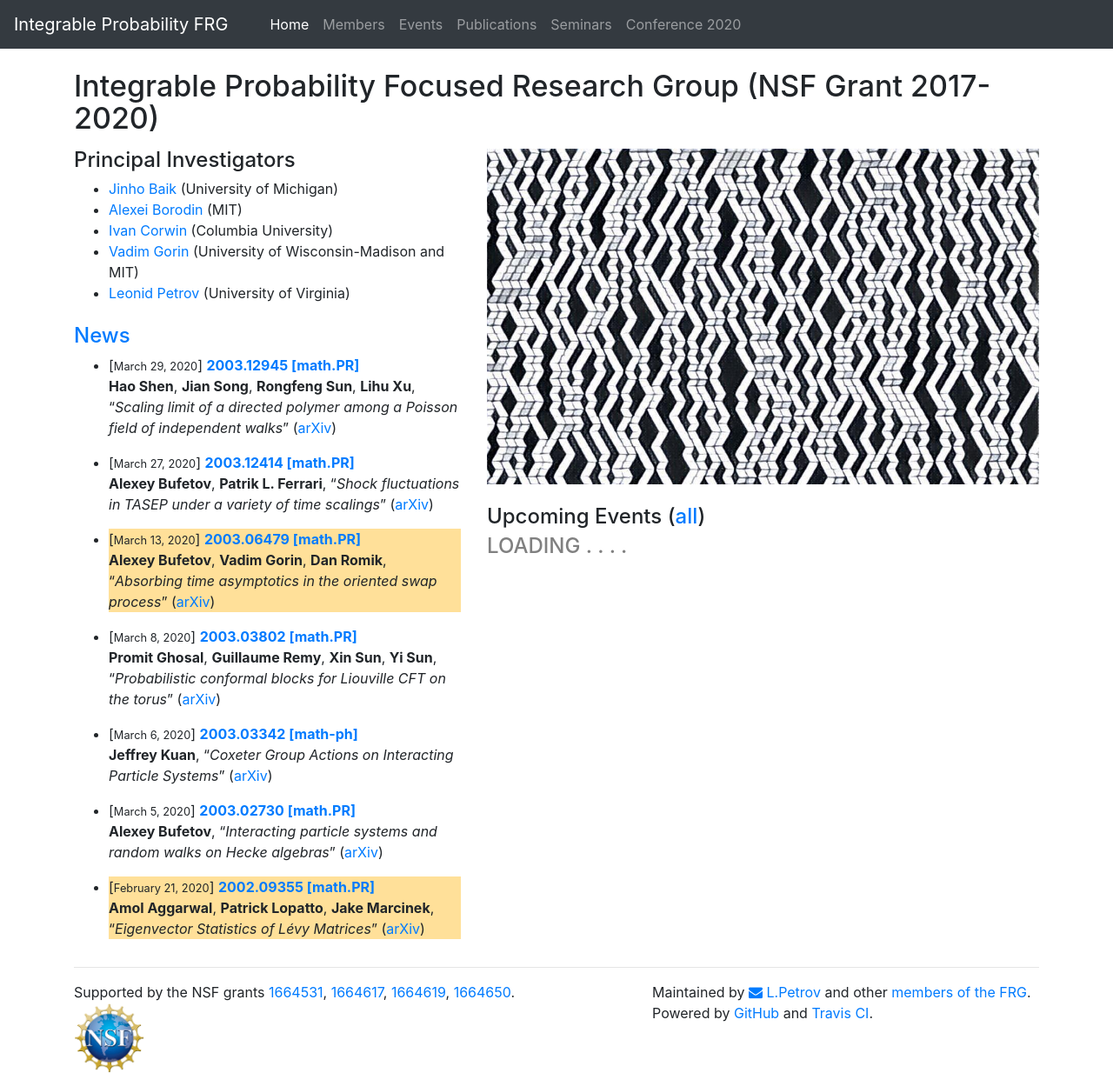
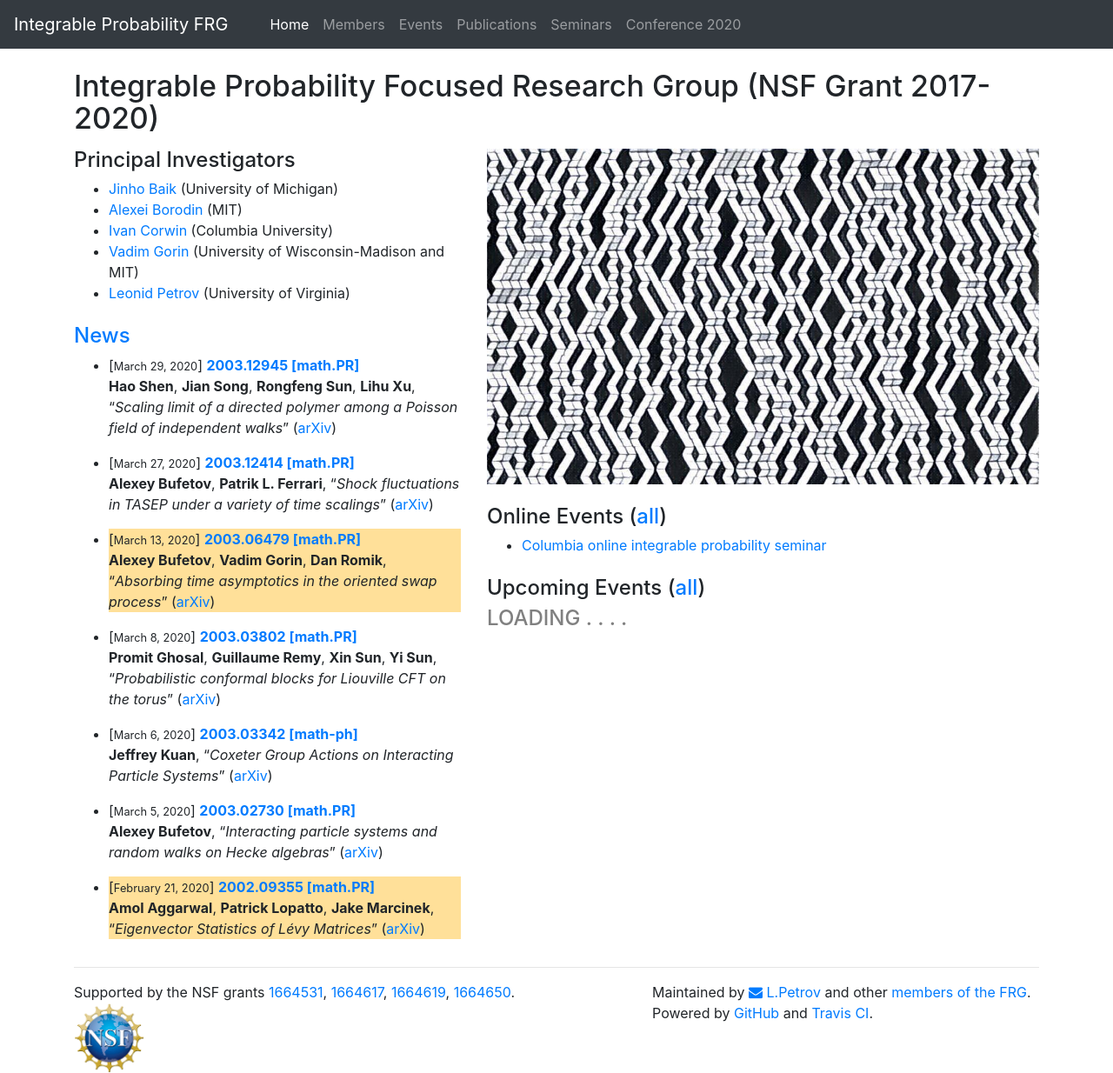
Before and after one commit to int-prob/int-prob-code, a Jekyll site: the page built from index.html, in a window 1280 px wide. Shown: the whole page at 87% size. Built offline with Jekyll 4.4.1, drawn with Linux system fonts in a browser that asks for light colours; nearby versions of some CDN libraries; comment, search, counter and statistics services are not loaded.

Commit message:
Update index.html

```diff
--- a/index.html
+++ b/index.html
@@ -31,6 +31,12 @@ nav_id: Home
   <div class="col-md-7">
     <img src="{{site.url}}/img/paths.jpg" style="width:100%" alt="Nonintersecting paths">
 
+    <h3 class="mt-4 mb-2">Online Events (<a href="{{site.url}}/events/">all</a>)</h3>
+
+    <ul>
+      <li><a href="http://www.math.columbia.edu/department/probability/seminar/prob_sem_global.html">Columbia online integrable probability seminar</a></li>
+    </ul>
+
     <h3 class="mt-4 mb-2">Upcoming Events (<a href="{{site.url}}/events/">all</a>)</h3>
 
     {% include cal_scripts.js %}
```
